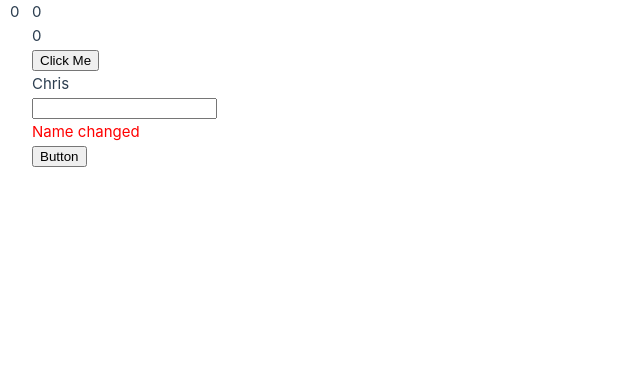
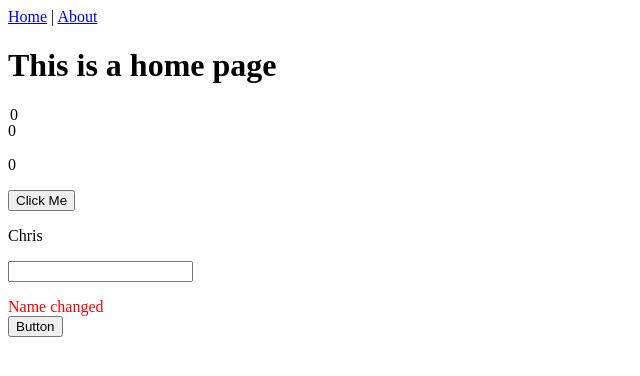
Before and after one commit to kirubel-teka/compositionAPI, a Vue app: page / in a window 1280 px wide. Shown: the top 376 px of the page, without its empty margins (0-640 px from the left). Built offline with nearby package versions, Linux system fonts and the light colour scheme.

Commit message:
router hooks

```diff
--- a/package.json
+++ b/package.json
@@ -9,7 +9,9 @@
     "preview": "vite preview"
   },
   "dependencies": {
-    "vue": "^3.5.13"
+    "pinia": "^3.0.1",
+    "vue": "^3.5.13",
+    "vue-router": "^4.5.0"
   },
   "devDependencies": {
     "@vitejs/plugin-vue": "^5.2.1",
--- a/src/App.vue
+++ b/src/App.vue
@@ -1,7 +1,11 @@
 <template>
   <div id="app">
+    <router-link to="/">Home</router-link> |
+    <router-link to="/about/admin">About</router-link>
+    <router-view />
     <div class="scrollPosition"> {{ offset }}</div>
     <composition></composition>
+
   </div>
 
 </template>
--- /dev/null
+++ b/src/router/index.js
@@ -0,0 +1,23 @@
+import { createRouter, createWebHistory } from "vue-router";
+import Home from "../views/Home.vue";
+
+const router = createRouter({
+  history: createWebHistory(import.meta.env.BASE_URL),
+  routes: [
+    {
+      path: "/",
+      name: "home",
+      component: Home,
+    },
+    {
+      path: "/about/:member",
+      name: "about",
+      // route level code-splitting
+      // this generates a separate chunk (About.[hash].js) for this route
+      // which is lazy-loaded when the route is visited.
+      component: () => import("../views/About.vue"),
+    },
+  ],
+});
+
+export default router;
--- /dev/null
+++ b/src/views/About.vue
@@ -0,0 +1,22 @@
+<template>
+    <div class="about">
+      <h1>{{ $route.params.member }}</h1>
+    </div>
+  </template>
+<script>
+import { useRoute, useRouter } from 'vue-router';
+
+export default {
+    setup() {
+        const route = useRoute();
+        const router = useRouter();
+
+        console.log(route.params.member);
+
+        router.push({
+            hash: '#test',
+        })
+    }
+}
+
+</script>
--- /dev/null
+++ b/src/views/Home.vue
@@ -0,0 +1,5 @@
+<template>
+    <div class="home">
+      <h1>This is a home page</h1>
+    </div>
+  </template>
```
Also changed, not shown: src/main.js (+10 -4 lines), 1 other file (tests, documents, lock files or other folders).
